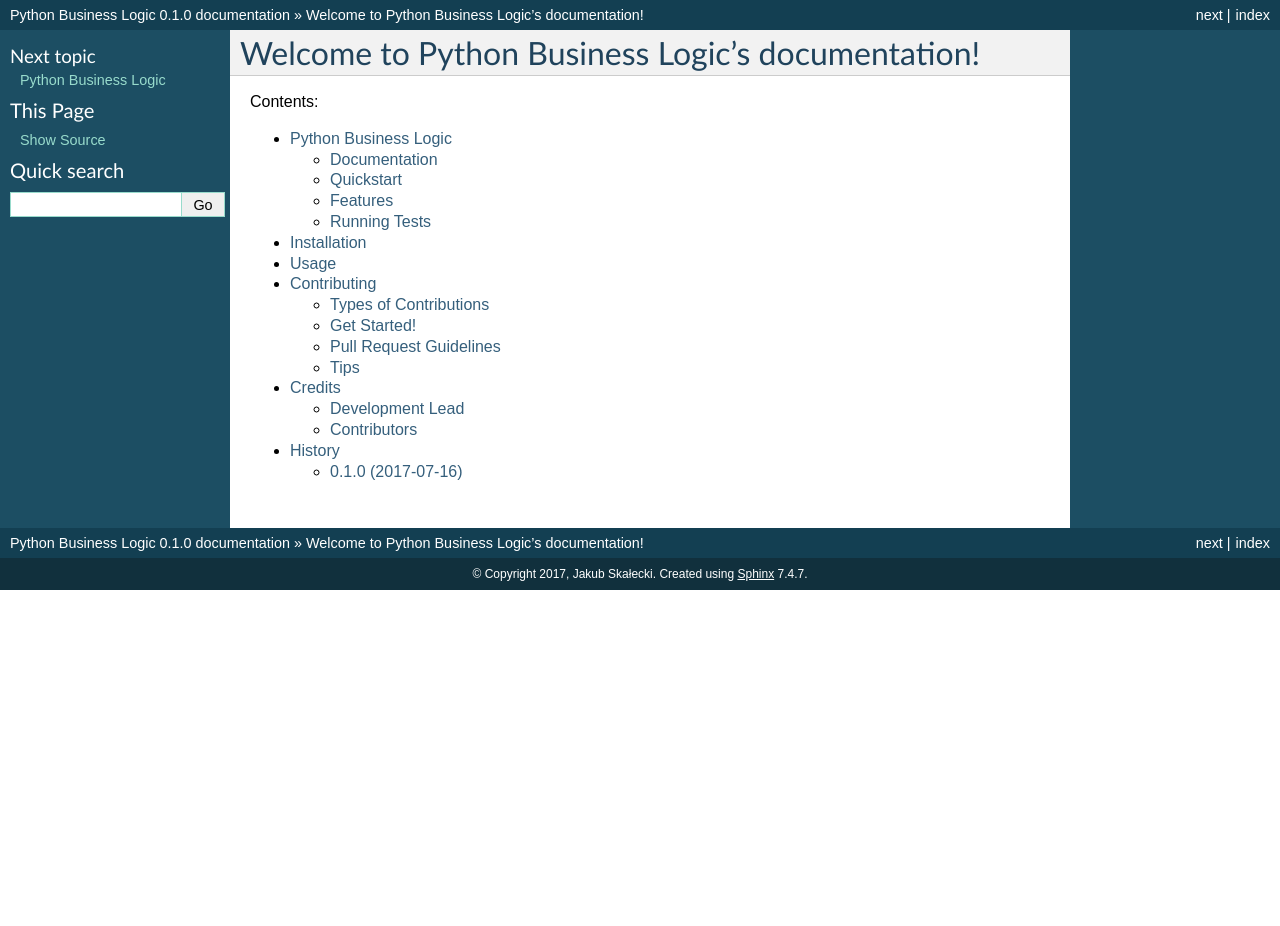
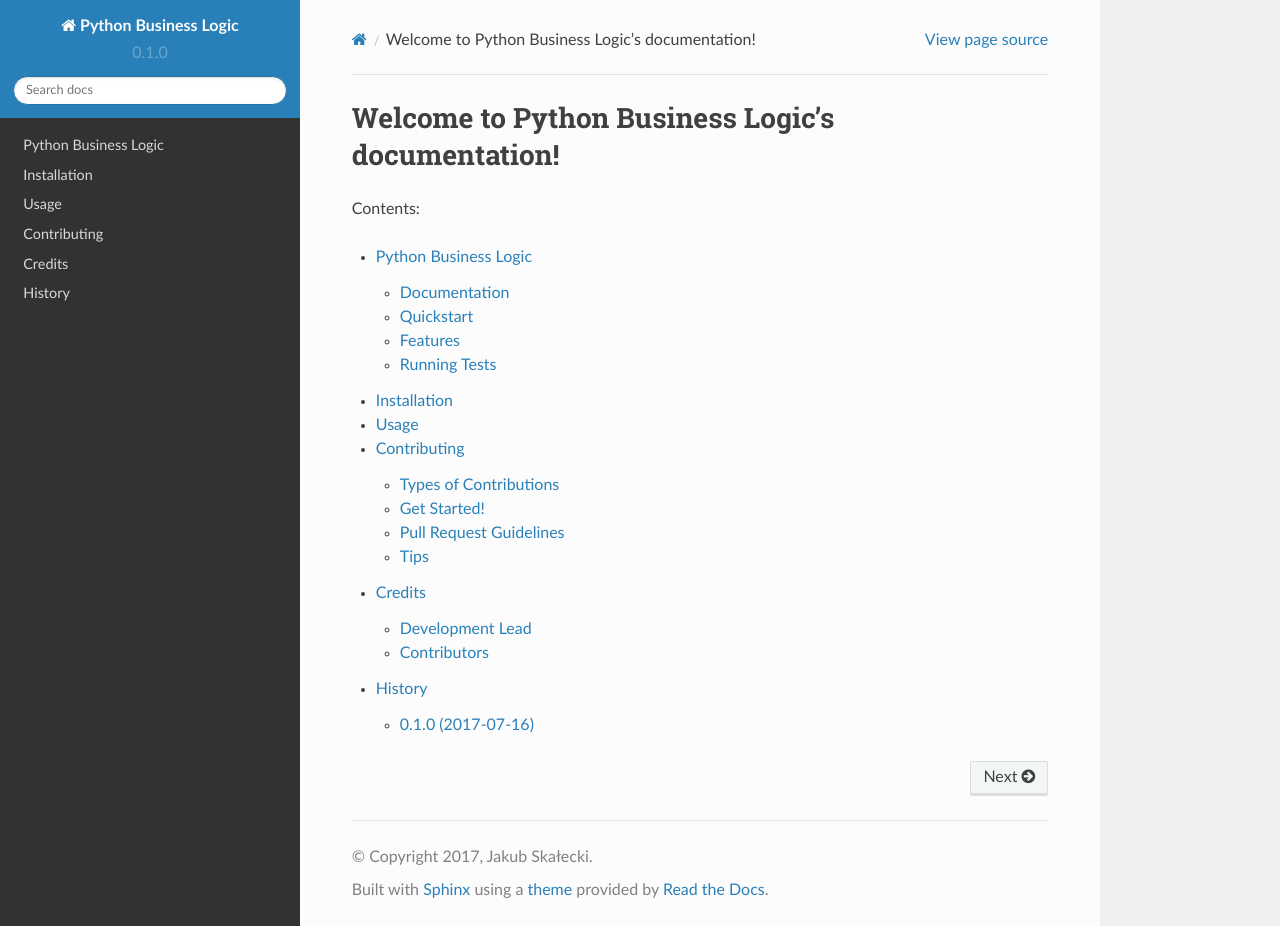
Before and after one commit to Valian/python-business-logic, a Sphinx documentation site: the page built from docs/index.rst, in a window 1280 px wide and 926 px high. Built offline with Sphinx 7.4.7 and the Read the Docs theme 2.0.0, drawn with Linux system fonts in a browser that asks for light colours.

Commit message:
Use Read the Docs theme.

```diff
--- a/docs/conf.py
+++ b/docs/conf.py
@@ -100,7 +100,7 @@
 
 # The theme to use for HTML and HTML Help pages.  See the documentation for
 # a list of builtin themes.
-html_theme = 'default'
+html_theme = "sphinx_rtd_theme"
 
 # Theme options are theme-specific and customize the look and feel of a theme
 # further.  For a list of options available for each theme, see the
--- a/requirements_dev.txt
+++ b/requirements_dev.txt
@@ -1,2 +1,3 @@
 bumpversion==0.5.3
 wheel==0.29.0
+sphinx-rtd-theme==0.2.4
```
